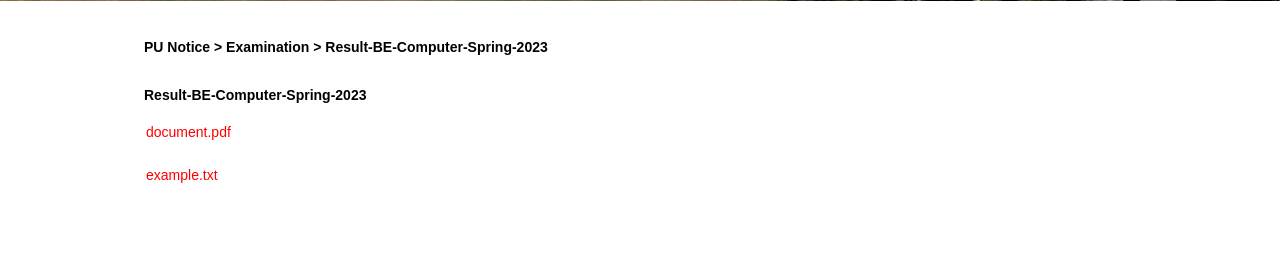
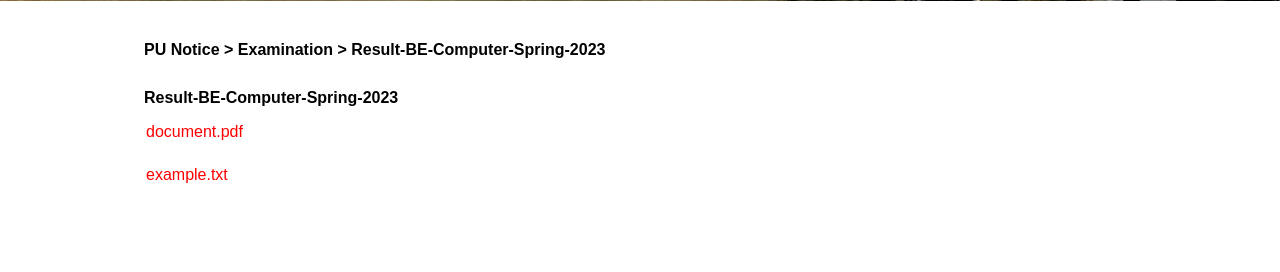
Before and after one commit to rabnmgr7/test-result, a Flask app: page / in a window 1280 px wide. Shown: the part 455-727 px from the top of the page. Run offline with Flask 2, Linux system fonts and the light colour scheme; data comes from the database, SQL or seed files in the repository; data that the repository does not hold is empty; some web fonts are replaced.

Commit message:
font increased

```diff
--- a/web/templates/index.html
+++ b/web/templates/index.html
@@ -60,7 +60,7 @@
             left: 1.5in;
             font-family: 'Gotham Book', Arial, sans-serif;
             font-weight: bold;
-            font-size: 14px;
+            font-size: 16px;
         }
         h3 {
             position: absolute;
@@ -68,7 +68,7 @@
             left: 1.5in;
             font-family: 'Gotham Book', Arial, sans-serif;
             font-weight: bold;
-            font-size: 14px;
+            font-size: 16px;
         }
         #fileList {
             position: absolute;
@@ -80,7 +80,7 @@
             text-decoration: none;
             font-family: 'Gotham Book', Arial, sans-serif;
             font-weight: normal;
-            font-size: 14px;
+            font-size: 16px;
             margin-bottom: 5px;
         }
         #fileList li {
```
